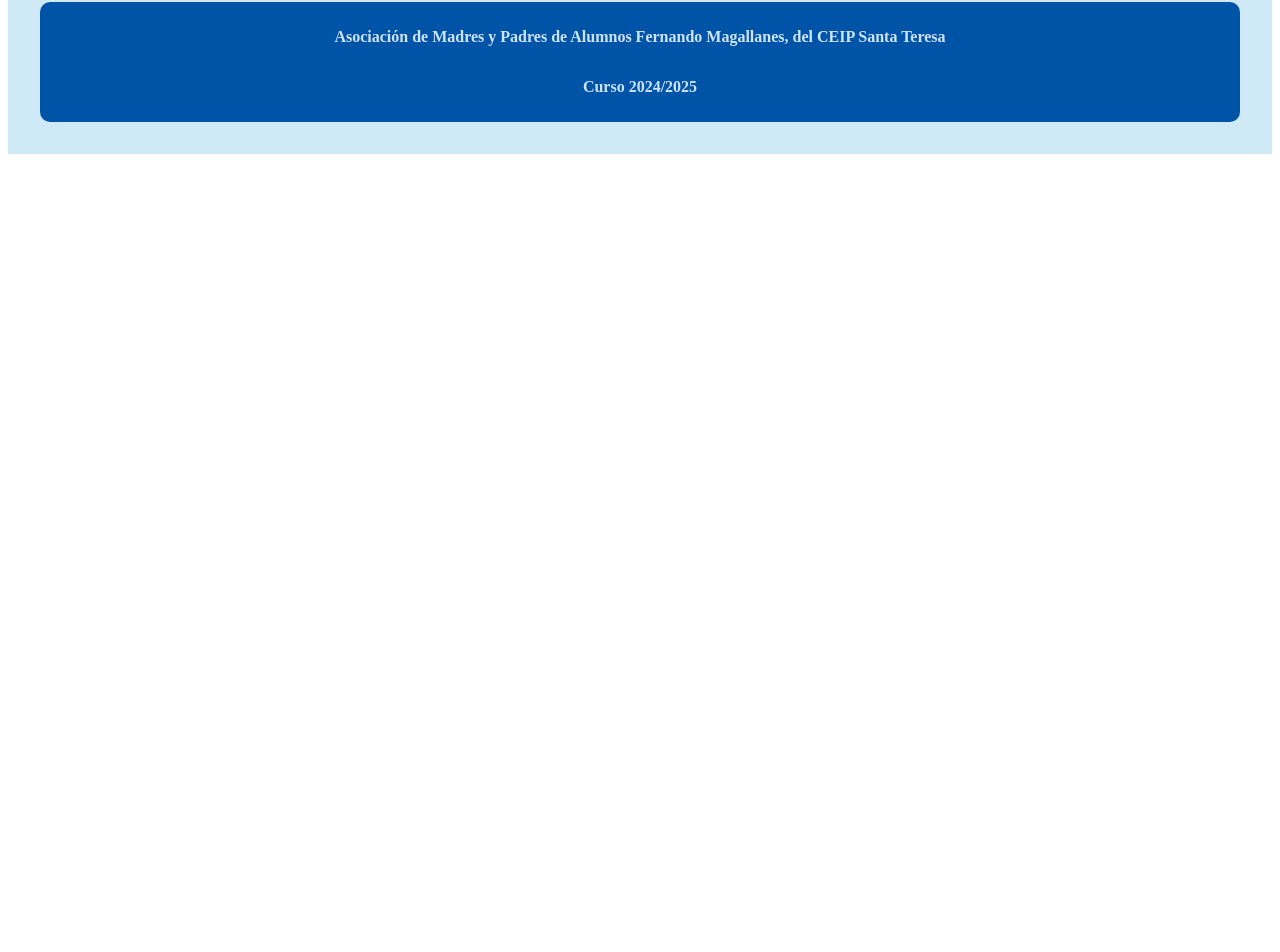
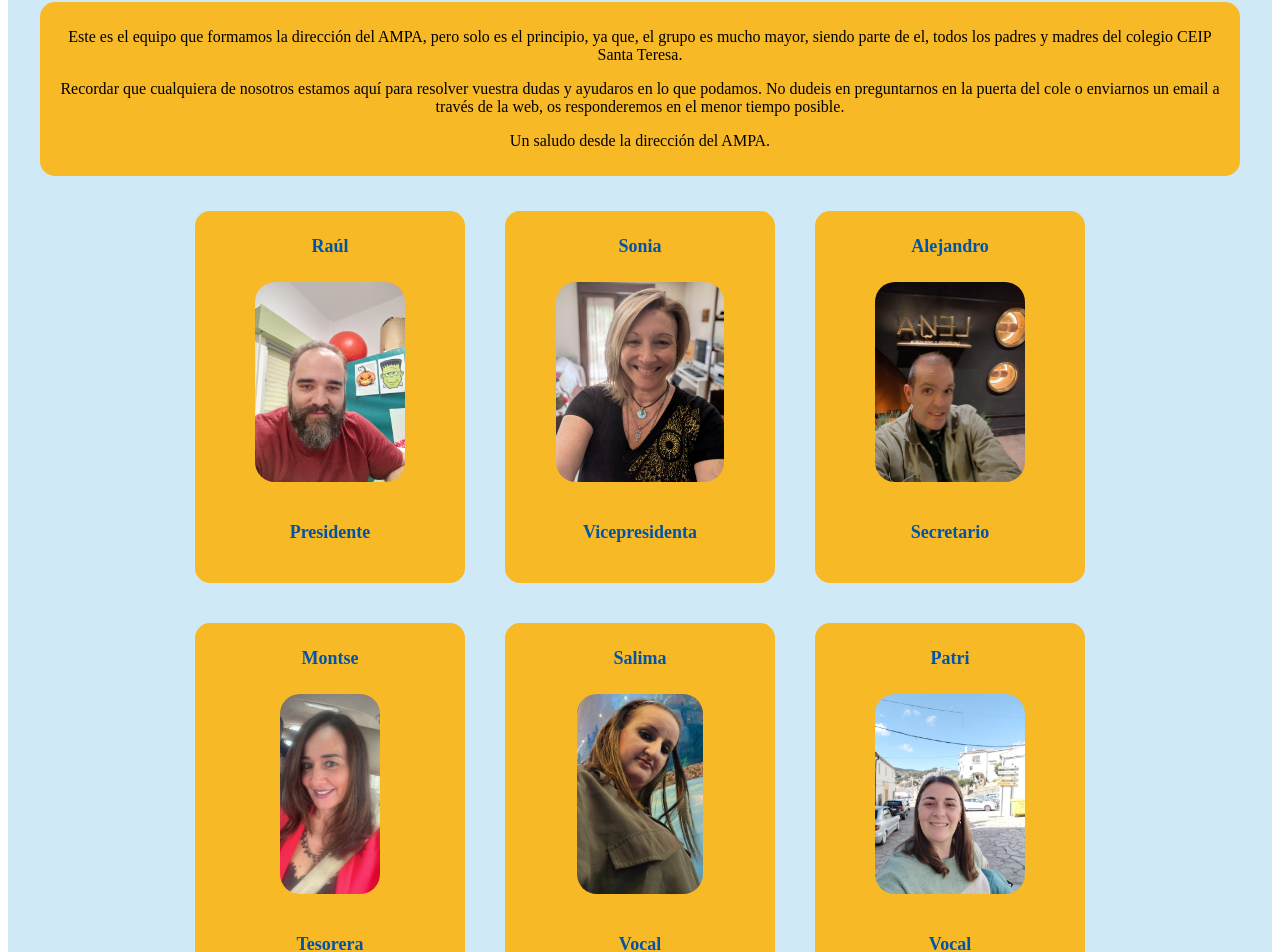
Before and after one commit to rortegaez/ampafernandomagallanes, a React (Vite) app: page /team in a window 1280 px wide. Shown: the part 437-1389 px from the top of the page. Before the commit the page ends 800 px from the top, so only its background shows below. Built offline with nearby package versions, Linux system fonts and the light colour scheme.

Commit message:
finish team

```diff
--- /dev/null
+++ b/src/components/article/companions.js
@@ -0,0 +1,44 @@
+const COMPANIONS = [
+	{
+		name: "Raúl",
+		responsability: "Presidente",
+		photo: "/companions/raul.jpg",
+	},
+	{
+		name: 'Sonia',
+		responsability: 'Vicepresidenta',
+		photo: '/companions/sonia.jpg'
+	},
+	{
+		name: "Alejandro",
+		responsability: "Secretario",
+		photo: "/companions/alejandro.jpg"
+	},
+	{
+		name: "Montse",
+		responsability: "Tesorera",
+		photo: "/companions/montse.jpg"
+	},
+	{
+		name: "Salima",
+		responsability: "Vocal",
+		photo: "/companions/salima.jpg",
+	},
+	{
+		name: "Patri",
+		responsability: "Vocal",
+		photo: "/companions/patri.jpg"
+	},
+	{
+		name: "Laura",
+		responsability: "Vocal",
+		photo: "/companions/laura.jpg"
+	},
+	{
+		name: "Eva",
+		responsability: "Vocal",
+		photo:"/companions/eva.jpg"
+	}
+]
+
+export default COMPANIONS
--- a/src/components/mainElement/general.css
+++ b/src/components/mainElement/general.css
@@ -106,84 +106,3 @@ a {
     border-radius: 0;
   }
 }
-
-/* css Article */
-
-.mainBoxGrid {
-  display: grid;
-  gap: 10px;
-  grid-template-columns: repeat(3, 1fr);
-  grid-template-rows: repeat(2, 1fr);
-  max-height: 820px;
-  overflow: hidden;
-}
-
-.mainLitleBox {
-  box-sizing: border-box;
-  height: 400px;
-  background-color: var(--main-orange);
-  display: flex;
-  flex-direction: column;
-  align-items: center;
-  padding: 15px 10px 15px 10px;
-  border-radius: 15px;
-  margin-top: 5px;
-  margin-bottom: 5px;
-  overflow: hidden;
-}
-.mainLitleBox:hover .subText {
-  visibility: visible;
-  opacity: 1;
-  transition: opacity 0.3s ease-in-out;
-}
-
-.subText {
-  margin-top: 60px;
-  visibility: hidden;
-  border-radius: 5%;
-  padding: 10px;
-  background-color: var(--main-blue);
-  color: var(--main-orange);
-  position: absolute;
-  width: 20%;
-}
-.maintitle {
-  box-sizing: border-box;
-  margin: 8px;
-  font-weight: bold;
-  text-decoration: underline;
-  color: var(--main-blue);
-}
-.mainDiv {
-  display: flex;
-  flex-direction: column;
-}
-.oneImage {
-  box-sizing: border-box;
-  margin-top: 10px;
-}
-.textPg {
-  display: flex;
-  flex-direction: column;
-  font-weight: normal;
-  margin-bottom: 10px;
-}
-.dateIndex {
-  margin-top: 10px;
-  font-size: x-small;
-}
-
-@media (width <= 600px) {
-  .mainBoxGrid {
-    display: flex;
-    flex-direction: column;
-    max-height: 1000px;
-  }
-  .mainLitleBox {
-    max-height: 250px;
-    overflow: hidden;
-  }
-  .subText {
-    display: none;
-  }
-}
--- a/src/components/page/Home.jsx
+++ b/src/components/page/Home.jsx
@@ -1,6 +1,6 @@
 import ARTICULOS from "../article/articulos";
 
-import "./css/Home.css";
+import "./css/home.css";
 
 export const Home = () => {
   return (
@@ -25,7 +25,7 @@ export const Home = () => {
                 )}
               </div>
               <div className="oneImage">
-                <img src={exp.image?.[0]} alt="imagen" />
+                <img src={exp.image?.[0]} alt="imgInicio" />
               </div>
               <section>
                 <p>{exp.link}</p>
--- a/src/components/page/Team.jsx
+++ b/src/components/page/Team.jsx
@@ -1,7 +1,34 @@
+import COMPANIONS from "../article/companions.js";
+
+import "./css/team.css";
+
 export const Team = () => {
   return (
     <>
-      <h1>Team</h1>
+      <h1>Equipo</h1>
+      <div className="textIdent">
+        <p>
+          Este es el equipo que formamos la dirección del AMPA, pero solo es el
+          principio, ya que, el grupo es mucho mayor, siendo parte de el, todos
+          los padres y madres del colegio CEIP Santa Teresa.
+        </p>
+        <p>
+          Recordar que cualquiera de nosotros estamos aquí para resolver vuestra
+          dudas y ayudaros en lo que podamos. No dudeis en preguntarnos en la
+          puerta del cole o enviarnos un email a través de la web, os
+          responderemos en el menor tiempo posible.
+        </p>
+        <p>Un saludo desde la dirección del AMPA.</p>
+      </div>
+      <div className="boxAll">
+        {COMPANIONS.map((comp) => (
+          <div key={comp.name} className="identMainBox">
+            <h2 className="identName">{comp.name}</h2>
+            <img src={comp.photo} alt={comp.name} className="photoCompa" />
+            <h5 className="responsability">{comp.responsability}</h5>
+          </div>
+        ))}
+      </div>
     </>
   );
 };
--- a/src/components/page/css/home.css
+++ b/src/components/page/css/home.css
@@ -1,4 +1,19 @@
 .mainBoxGrid {
+  background-color: red;
+  /* display: grid;
+  grid-template-columns: repeat(3, 1fr);
+  grid-template-rows: repeat(2, 1fr);
+  gap: 10px;
+  max-height: 820px;
+  overflow: hidden; */
+}
+
+.imgInicio {
+  object-fit: contain;
+  height: 10vh;
+}
+/* .mainBoxGrid {
+  background-color: red;
   display: grid;
   gap: 10px;
   grid-template-columns: repeat(3, 1fr);
@@ -8,6 +23,7 @@
 }
 
 .mainLitleBox {
+  background-color: green;
   box-sizing: border-box;
   height: 400px;
   background-color: var(--main-orange);
@@ -20,6 +36,7 @@
   margin-bottom: 5px;
   overflow: hidden;
 }
+
 .mainLitleBox:hover .subText {
   visibility: visible;
   opacity: 1;
@@ -76,3 +93,4 @@
     display: none;
   }
 }
+ */
--- /dev/null
+++ b/src/components/page/css/layout.css
@@ -0,0 +1,3 @@
+main {
+  background-color: green;
+}
--- /dev/null
+++ b/src/components/page/css/team.css
@@ -0,0 +1,42 @@
+.boxAll {
+  display: flex;
+  flex-direction: row;
+  flex-wrap: wrap;
+  justify-content: center;
+  align-content: center;
+}
+.textIdent {
+  background-color: var(--main-yellow);
+  margin-top: 15px;
+  margin-bottom: 15px;
+  padding: 10px;
+  border-radius: 15px;
+}
+.identMainBox {
+  display: flex;
+  flex-direction: column;
+  justify-content: center;
+  align-items: center;
+  border-radius: 15px;
+  padding: 10px;
+  background-color: var(--main-yellow);
+  margin: 20px;
+  width: 250px;
+}
+.identName {
+  font-weight: bold;
+  font-size: large;
+  color: var(--main-blue);
+  padding-bottom: 10px;
+}
+.responsability {
+  font-size: large;
+  padding-top: 10px;
+  color: var(--main-blue);
+  font-weight: 600;
+}
+.photoCompa {
+  border-radius: 20px;
+  height: 200px;
+  object-fit: contain;
+}
```
